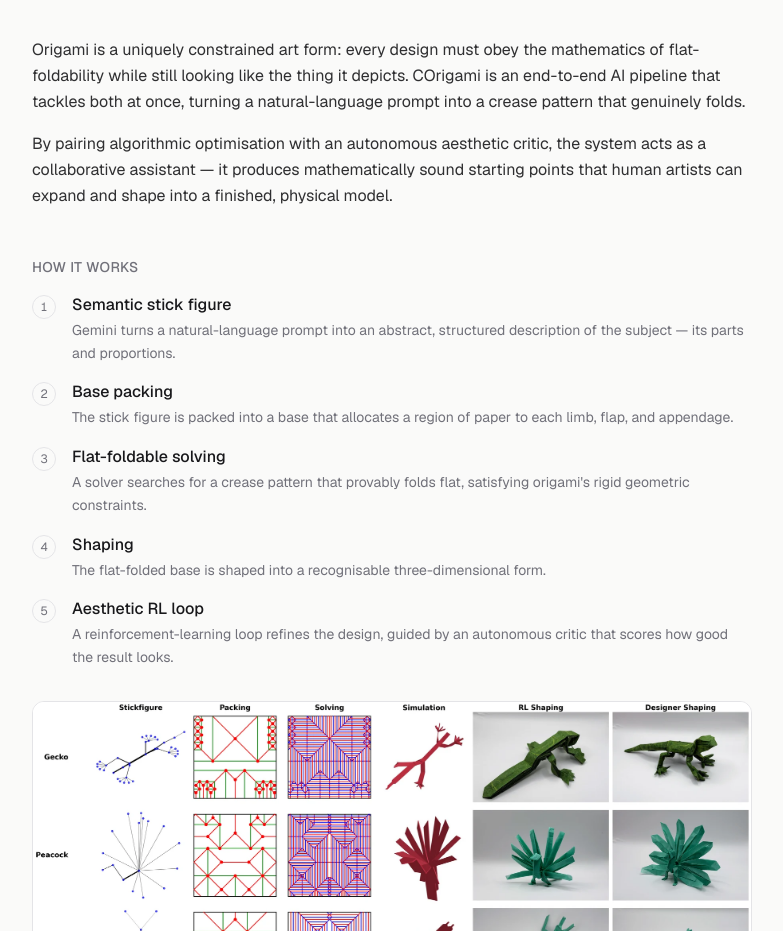
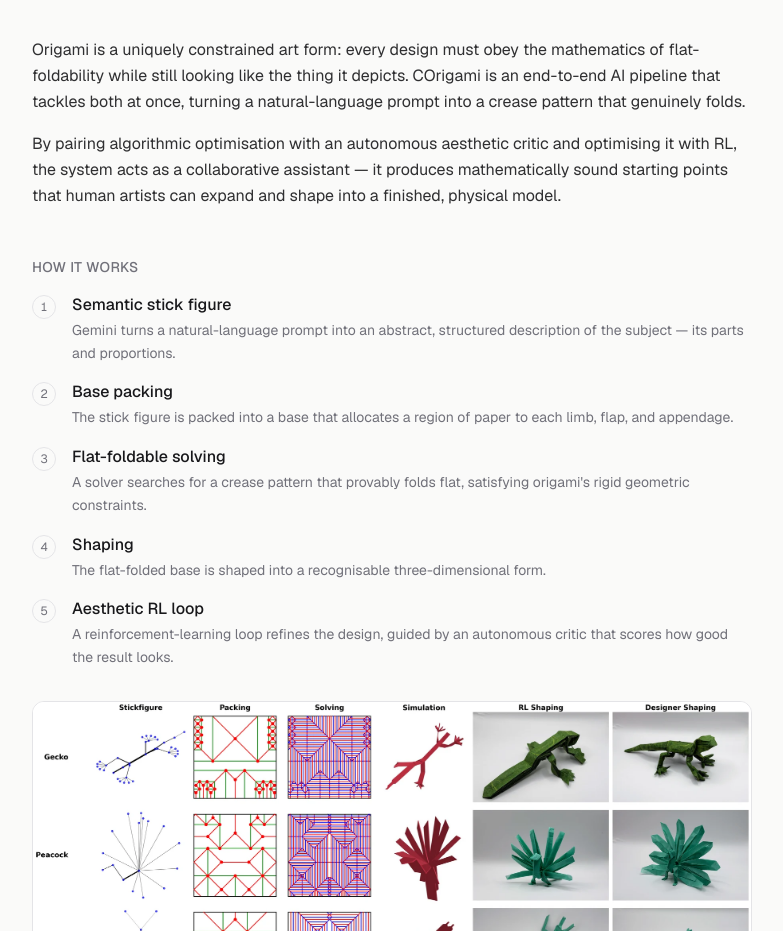
Before and after one commit to TomZahavy/tomzahavy.github.io, a Next.js app: page /projects/corigami in a window 1280 px wide. Shown: the part 1000-1931 px from the top of the page, without its empty margins (248-1031 px from the left). Built offline with nearby package versions, Linux system fonts and the light colour scheme.

Commit message:
Mention RL optimisation in the COrigami overview
Add "and optimising it with RL" to the aesthetic-critic sentence.

```diff
--- a/src/app/projects/corigami/page.tsx
+++ b/src/app/projects/corigami/page.tsx
@@ -97,7 +97,8 @@ export default function CorigamiPage() {
         </p>
         <p>
           By pairing algorithmic optimisation with an autonomous aesthetic
-          critic, the system acts as a collaborative assistant — it produces
+          critic and optimising it with RL, the system acts as a collaborative
+          assistant — it produces
           mathematically sound starting points that human artists can expand and
           shape into a finished, physical model.
         </p>
```
